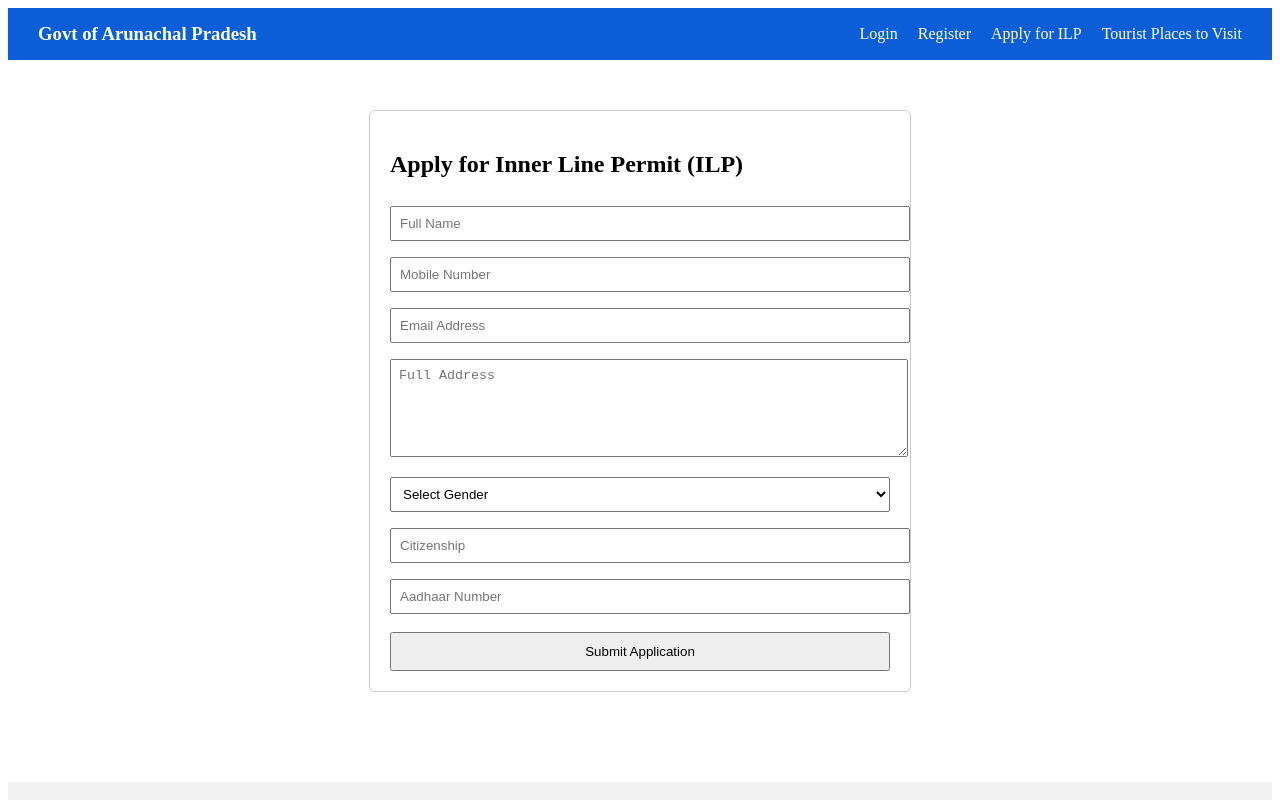
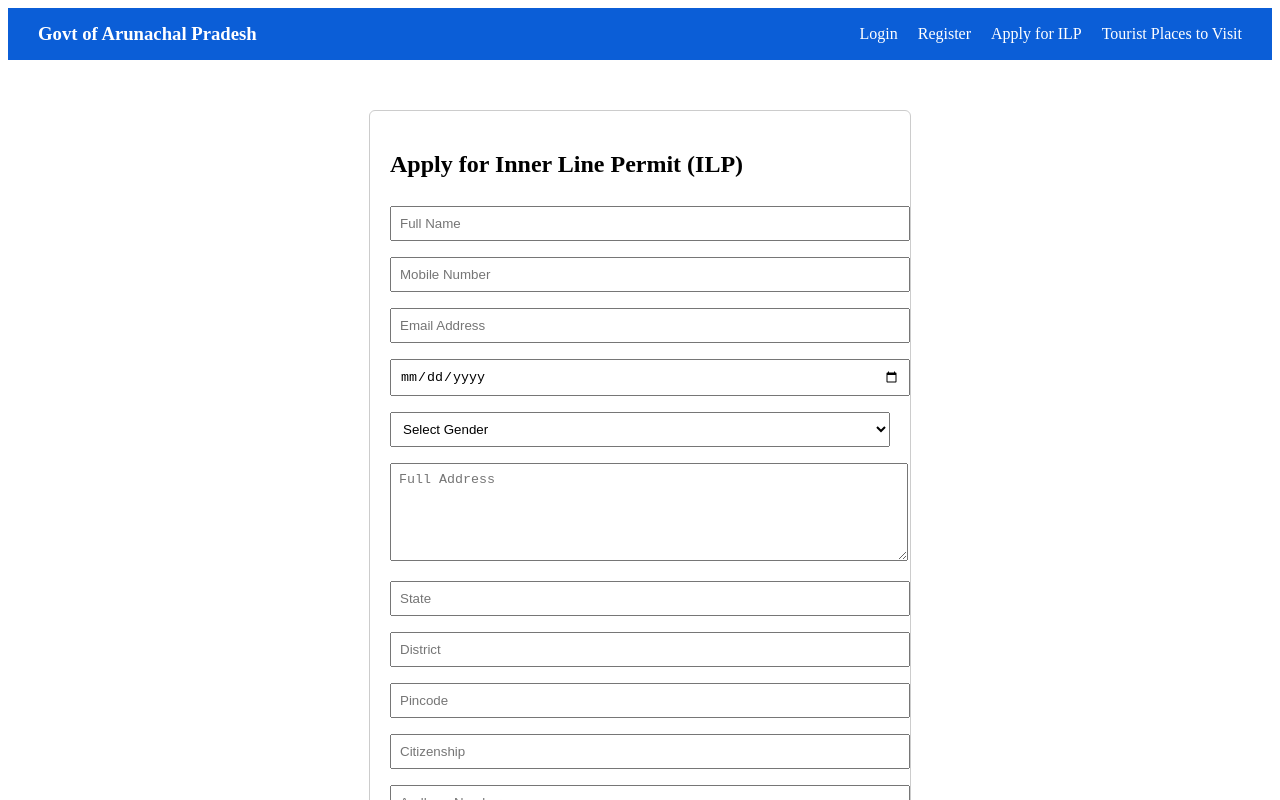
Before and after one commit to sandeepsinghcse0/ILP_UI, a React (Create React App) app: page /apply-ilp in a window 1280 px wide. Shown: the top 800 px of the page. Built offline with nearby package versions, Linux system fonts and the light colour scheme.

Commit message:
modified:   src/pages/ApplyILP.jsx

```diff
--- a/src/pages/ApplyILP.jsx
+++ b/src/pages/ApplyILP.jsx
@@ -1,4 +1,4 @@
-import { useState, useEffect  } from "react";
+import { useState, useEffect } from "react";
 
 function ApplyILP() {
   const [form, setForm] = useState({
@@ -8,7 +8,11 @@ function ApplyILP() {
     address: "",
     gender: "",
     citizenship: "",
-    aadhaar: ""
+    aadhaar: "",
+    dob: "",
+    state: "",
+    district: "",
+    pincode: ""
   });
 
   const [message, setMessage] = useState("");
@@ -17,21 +21,25 @@ function ApplyILP() {
 
   useEffect(() => {
     if (user) {
-      setForm({
-        ...form,
+      setForm((prev) => ({
+        ...prev,
         name: user.name || "",
         mobile: user.mobile || "",
         email: user.email || "",
-        address: user.addresses?.[0]?.line1 || ""
-      });
+        address: user.addresses?.[0]?.line1 || "",
+        state: user.addresses?.[0]?.state || "",
+        district: user.addresses?.[0]?.district || "",
+        pincode: user.addresses?.[0]?.pincode || ""
+      }));
     }
   }, []);
 
   const handleChange = (e) => {
-    setForm({
-      ...form,
-      [e.target.name]: e.target.value
-    });
+    const { name, value } = e.target;
+    setForm((prev) => ({
+      ...prev,
+      [name]: value
+    }));
   };
 
   const handleSubmit = (e) => {
@@ -46,13 +54,9 @@ function ApplyILP() {
     }
 
     // Save mock ILP application
-    const existing =
-      JSON.parse(localStorage.getItem("ilpApplications")) || [];
+    const existing = JSON.parse(localStorage.getItem("ilpApplications")) || [];
 
-    localStorage.setItem(
-      "ilpApplications",
-      JSON.stringify([...existing, form])
-    );
+    localStorage.setItem("ilpApplications", JSON.stringify([...existing, form]));
 
     setMessage("ILP Application submitted successfully!");
 
@@ -62,8 +66,12 @@ function ApplyILP() {
       email: "",
       address: "",
       gender: "",
-      citizenship: "",
-      aadhaar: ""
+      citizenship: "Indian",
+      aadhaar: "",
+      dob: "",
+      state: "",
+      district: "",
+      pincode: ""
     });
   };
 
@@ -96,12 +104,13 @@ function ApplyILP() {
           style={styles.input}
         />
 
-        <textarea
-          name="address"
-          placeholder="Full Address"
-          value={form.address}
+        <input
+          name="dob"
+          type="date"
+          placeholder="Date of Birth"
+          value={form.dob}
           onChange={handleChange}
-          style={styles.textarea}
+          style={styles.input}
         />
 
         <select
@@ -115,6 +124,38 @@ function ApplyILP() {
           <option value="Female">Female</option>
           <option value="Other">Other</option>
         </select>
+
+        <textarea
+          name="address"
+          placeholder="Full Address"
+          value={form.address}
+          onChange={handleChange}
+          style={styles.textarea}
+        />
+
+        <input
+          name="state"
+          placeholder="State"
+          value={form.state}
+          onChange={handleChange}
+          style={styles.input}
+        />
+
+        <input
+          name="district"
+          placeholder="District"
+          value={form.district}
+          onChange={handleChange}
+          style={styles.input}
+        />
+
+        <input
+          name="pincode"
+          placeholder="Pincode"
+          value={form.pincode}
+          onChange={handleChange}
+          style={styles.input}
+        />
 
         <input
           name="citizenship"
@@ -132,11 +173,11 @@ function ApplyILP() {
           style={styles.input}
         />
 
-        {message && <p style={styles.message}>{message}</p>}
-
         <button type="submit" style={styles.button}>
           Submit Application
         </button>
+
+        {message && <p style={styles.message}>{message}</p>}
       </form>
     </div>
   );
```
